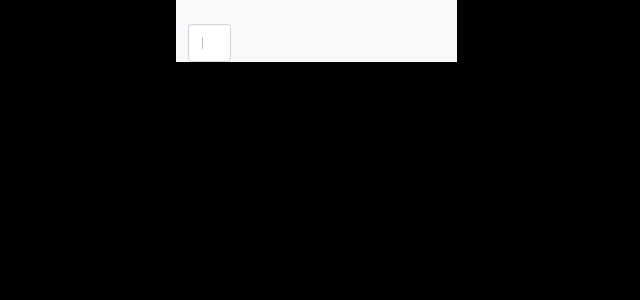
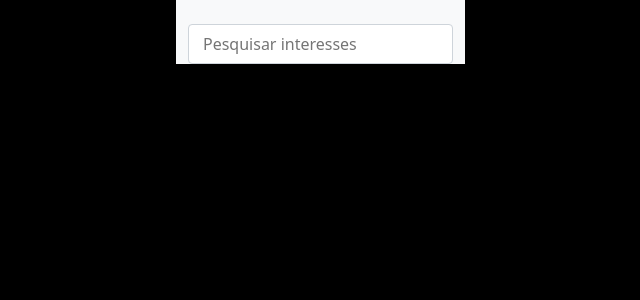
Before and after one commit to lazariniuser/kdr, a PHP site: page /logged.php in a window 1280 px wide. Shown: the part 56-356 px from the top of the page, without its empty margins (150-790 px from the left). Run offline with PHP 8.4, Linux system fonts and the light colour scheme; some libraries are stand-ins or nearby versions.

Commit message:
commit novembro

```diff
--- a/logged.php
+++ b/logged.php
@@ -9,13 +9,23 @@
         <div class="row ">
 
             <div class="col-12 bg-light header-main">
-                <div class="profile-avatar col-2 rounded-circle">
+                <div class="profile-avatar col-2 rounded-circle d-inline">
                 <img src="" class="bg-light w-100 img-fluid">
                 </div>
-                <form class="col-2">
-                    <input class="form-control" type="search" placeholder="Pesquisar interesses"/>
+
+                <form class="form-control">
+                    <input  type="text" class="border-0" placeholder="Pesquisar interesses"/>
+                    <input type="image" value="">
+                    <script  src="https://cdn.lordicon.com/qjzruarw.js"></script>
+                        <lord-icon
+                        src="https://cdn.lordicon.com/xfftupfv.json"
+                        trigger="hover"
+                        colors="primary:#121331"
+                        state="hover"
+                        style="width:25px;height:25px">
+                        </lord-icon>
                 </form>
-            </div>
+
 
         </div>
     </div>
```
